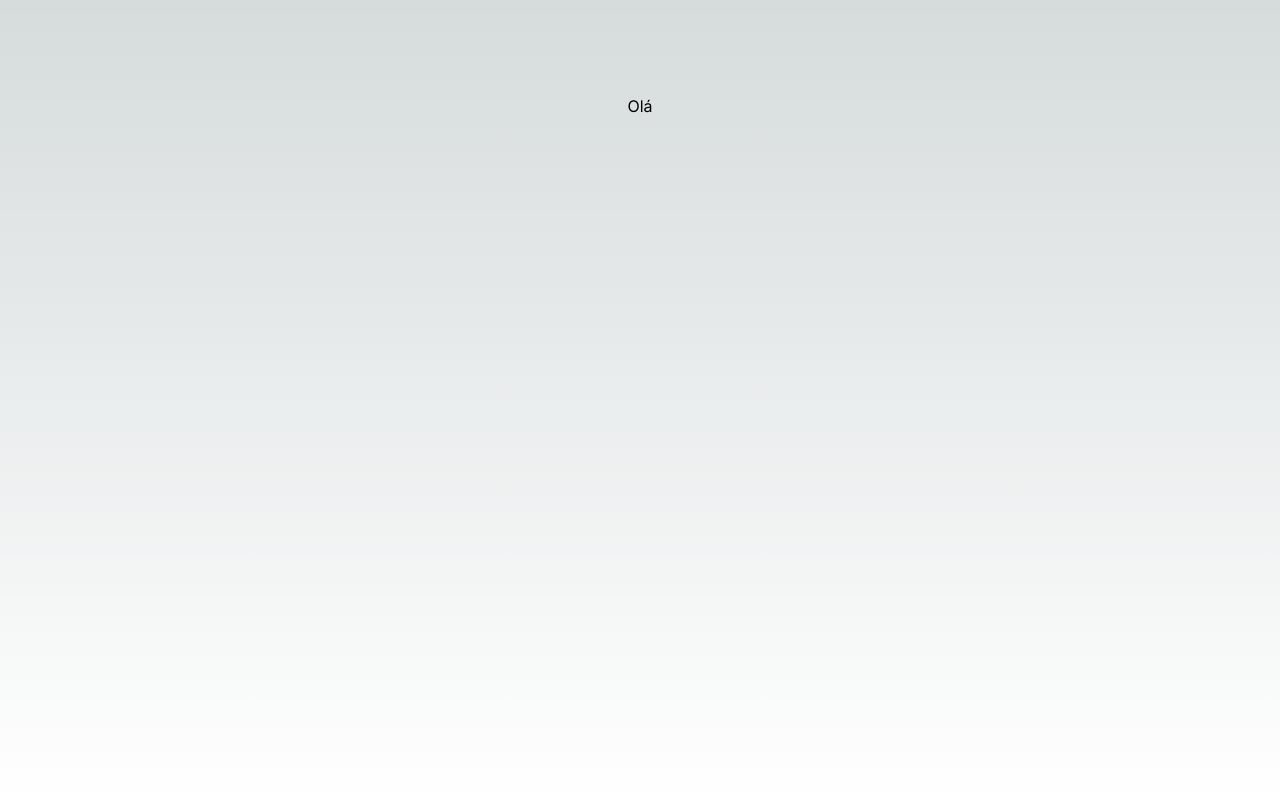
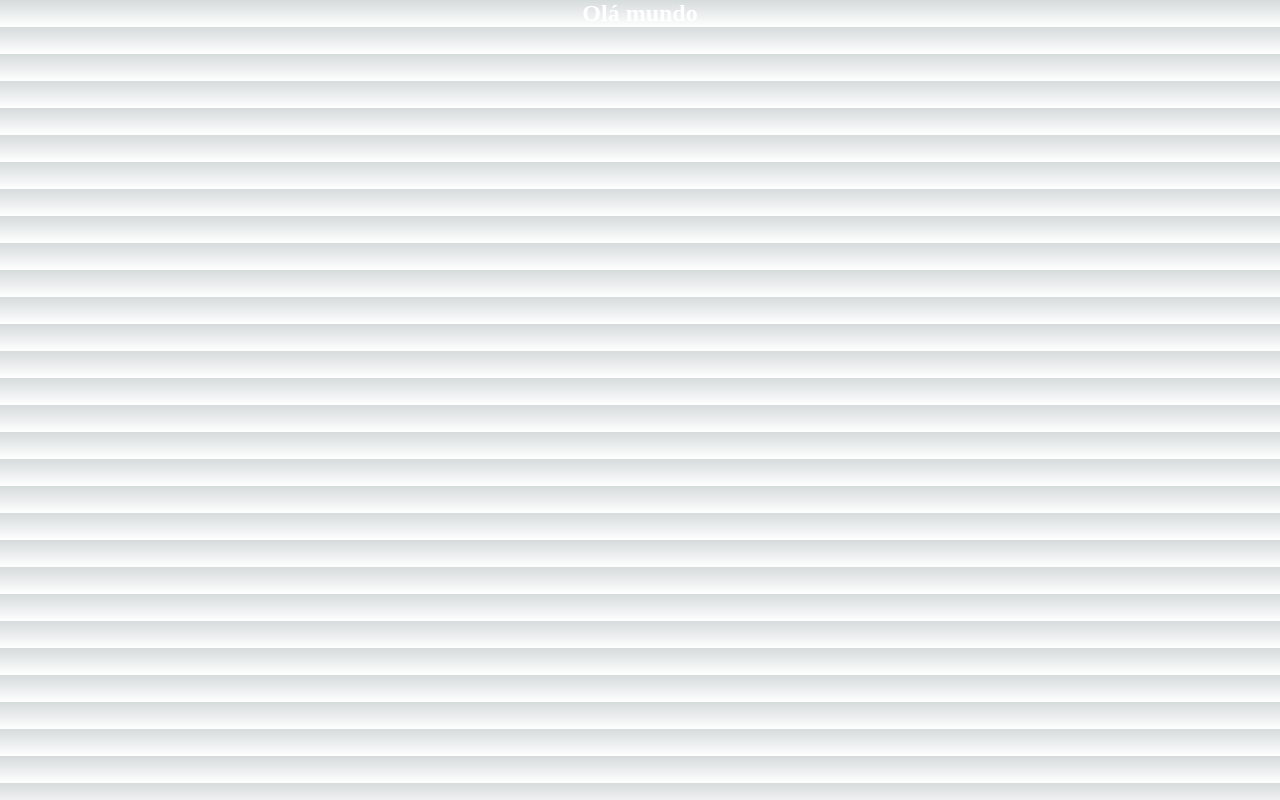
Before and after one commit to DanielDaher/mks-store-challenge, a Next.js app: page / in a window 1280 px wide. Built offline with nearby package versions, Linux system fonts and the light colour scheme.

Commit message:
style: install and use styled components

```diff
--- a/pages/index.tsx
+++ b/pages/index.tsx
@@ -1,9 +1,12 @@
 import Head from 'next/head'
 import Image from 'next/image'
-import { Inter } from 'next/font/google'
-import styles from '@/styles/Home.module.css'
+import styled from 'styled-components';
 
-const inter = Inter({ subsets: ['latin'] })
+const Title = styled.h1`
+  font-size: 1.5em;
+  text-align: center;
+  color: white;
+`;
 
 export default function Home() {
   return (
@@ -14,8 +17,10 @@ export default function Home() {
         <meta name="viewport" content="width=device-width, initial-scale=1" />
         <link rel="icon" href="/favicon.ico" />
       </Head>
-      <main className={`${styles.main} ${inter.className}`}>
-        <p>Olá</p>
+      <main>
+        <Title>
+          Olá mundo
+        </Title>
       </main>
     </>
   )
```
Also changed, not shown: package.json (+4 -3 lines), 1 other file (tests, documents, lock files or other folders).
